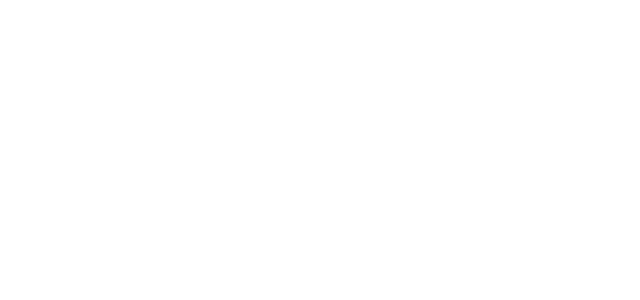
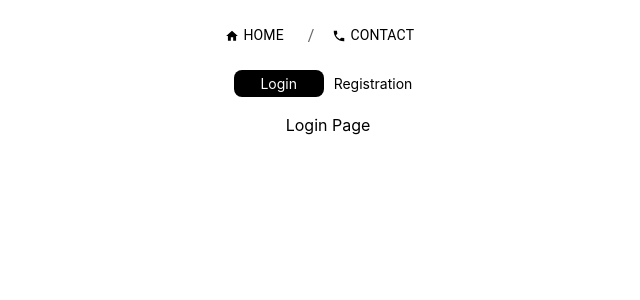
Before and after one commit to Myrhoiazov/goit-react-hw-08-phonebook, a React (Create React App) app: page /goit-react-hw-08-phonebook/login in a window 1280 px wide. Before the commit this address had no page. Shown: the top 300 px of the page, without its empty margins (312-952 px from the left). Built offline with nearby package versions, Linux system fonts and the light colour scheme.

Commit message:
add login

```diff
--- a/src/components/App.jsx
+++ b/src/components/App.jsx
@@ -6,6 +6,8 @@
 import Layout from './Layout/Layout.jsx';
 import HomePage from 'pages/HomePage';
 import ContactPage from 'pages/ContactPage';
+import LoginPage from '../pages/LoginPage';
+import Registration from '../pages/Registration';
 
 export const App = () => {
   return (
@@ -15,6 +17,8 @@
           <Route path="/" element={<Layout />}>
             <Route index element={<HomePage />} />
             <Route path="/contacts" element={<ContactPage />} />
+            <Route path="/login" element={<LoginPage />} />
+            <Route path="/registration" element={<Registration />} />
           </Route>
         </Routes>
         <ToastContainer />
--- a/src/components/Layout/Sidebar/Login/Login.jsx
+++ b/src/components/Layout/Sidebar/Login/Login.jsx
@@ -0,0 +1,28 @@
+import Box from '@mui/material/Box';
+import Toolbar from '@mui/material/Toolbar';
+import { NavLink } from 'react-router-dom';
+import s from '../Login/Login.module.scss';
+
+const Login = () => {
+  const getActiveClassName = ({ isActive }) => {
+    return isActive ? `${s.item} ${s.active}` : s.item;
+  };
+
+  return (
+    <>
+      <Box sx={{ flexGrow: 1 }}>
+        <Toolbar>
+          <NavLink to="/login" className={getActiveClassName}>
+            {' '}
+            Login
+          </NavLink>
+          <NavLink to="/registration" className={getActiveClassName}>
+            Registration
+          </NavLink>
+        </Toolbar>
+      </Box>
+    </>
+  );
+};
+
+export default Login;
--- /dev/null
+++ b/src/components/Layout/Sidebar/Login/Login.module.scss
@@ -0,0 +1,43 @@
+.header {
+  background-color: #032541;
+}
+
+.wrapper {
+  max-width: 1200px;
+  margin: 0 auto;
+  padding: 0 15px;
+}
+
+.nav {
+  display: flex;
+  justify-content: space-between;
+  align-items: center;
+  padding: 5px 0;
+}
+
+.item {
+  display: inline-flex;
+  align-items: center;
+  justify-content: center;
+  text-decoration: none;
+  min-width: 70px;
+  padding: 5px 10px ;
+
+  font-size: 14px;
+  color: rgb(0, 0, 0);
+  border-radius: 8px;
+
+  transition: all ease-in 150ms;
+
+  &:hover {
+    color: white;
+    background-color: rgb(0, 0, 0);
+    text-decoration: none;
+  }
+
+  &.active {
+    color: white;
+    background-color: rgb(0, 0, 0);
+    text-decoration: none;
+  }
+}
--- a/src/components/Layout/Sidebar/Login/index.js
+++ b/src/components/Layout/Sidebar/Login/index.js
@@ -0,0 +1 @@
+export { default } from './Login';
--- a/src/components/Layout/Sidebar/Sidebar.jsx
+++ b/src/components/Layout/Sidebar/Sidebar.jsx
@@ -1,10 +1,14 @@
-import Nav from "./Nav";
+import Login from './Login';
+import Nav from './Nav';
 
 const Sidebar = () => {
   return (
-    <>
-      <Nav />
-    </>
+    <div>
+      <div>
+        <Nav />
+        <Login />
+      </div>
+    </div>
   );
 };
 
--- /dev/null
+++ b/src/components/UserMenu/UserMenu.jsx
@@ -0,0 +1,4 @@
+const UserMenu = () => {};
+
+
+export default UserMenu;
--- /dev/null
+++ b/src/components/UserMenu/index.js
@@ -0,0 +1 @@
+export { default } from './UserMenu';
--- /dev/null
+++ b/src/pages/LoginPage/LoginPage.jsx
@@ -0,0 +1,5 @@
+const LoginPage = () => {
+  return <>Login Page</>;
+};
+
+export default LoginPage;
--- /dev/null
+++ b/src/pages/LoginPage/index.js
@@ -0,0 +1 @@
+export { default } from './LoginPage';
--- /dev/null
+++ b/src/pages/Registration/Registration.jsx
@@ -0,0 +1,5 @@
+const Registration = () => {
+  return <>Registration Page</>;
+};
+
+export default Registration;
--- /dev/null
+++ b/src/pages/Registration/index.js
@@ -0,0 +1 @@
+export { default } from './Registration';
```
